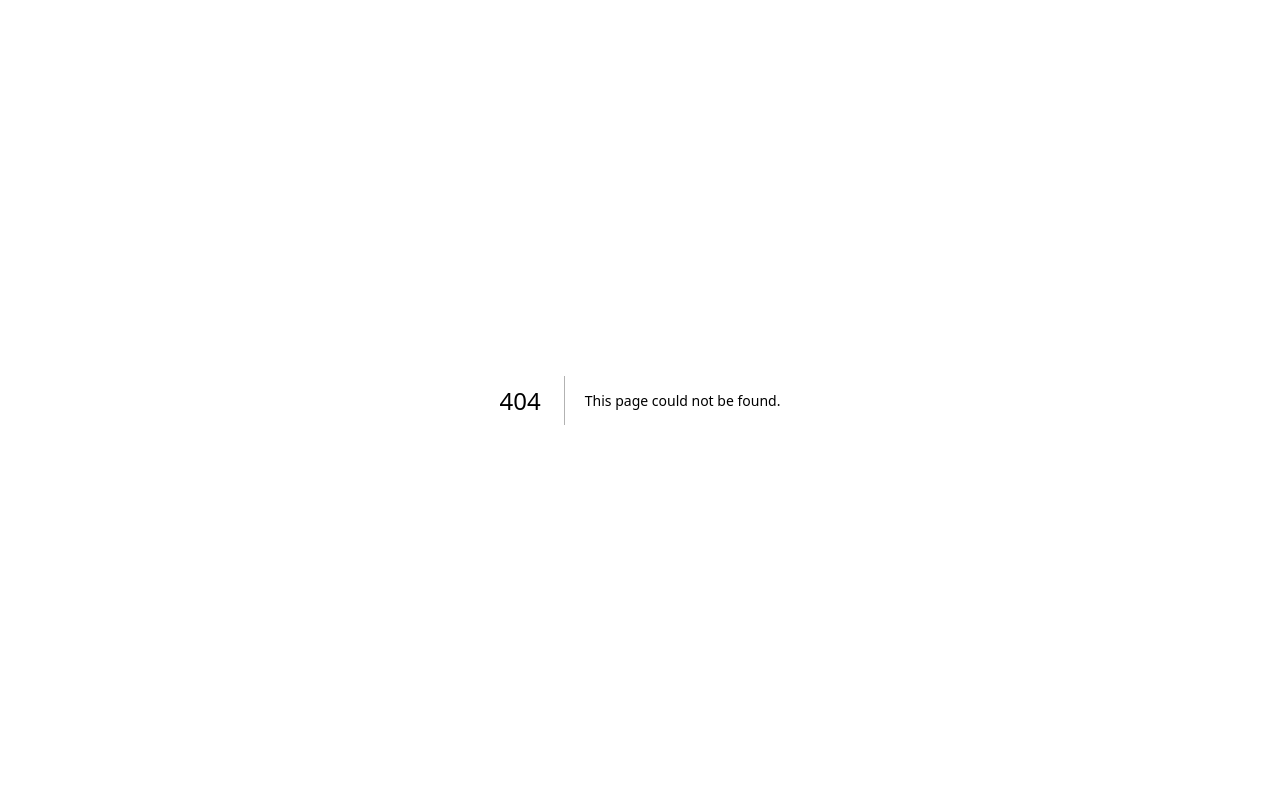
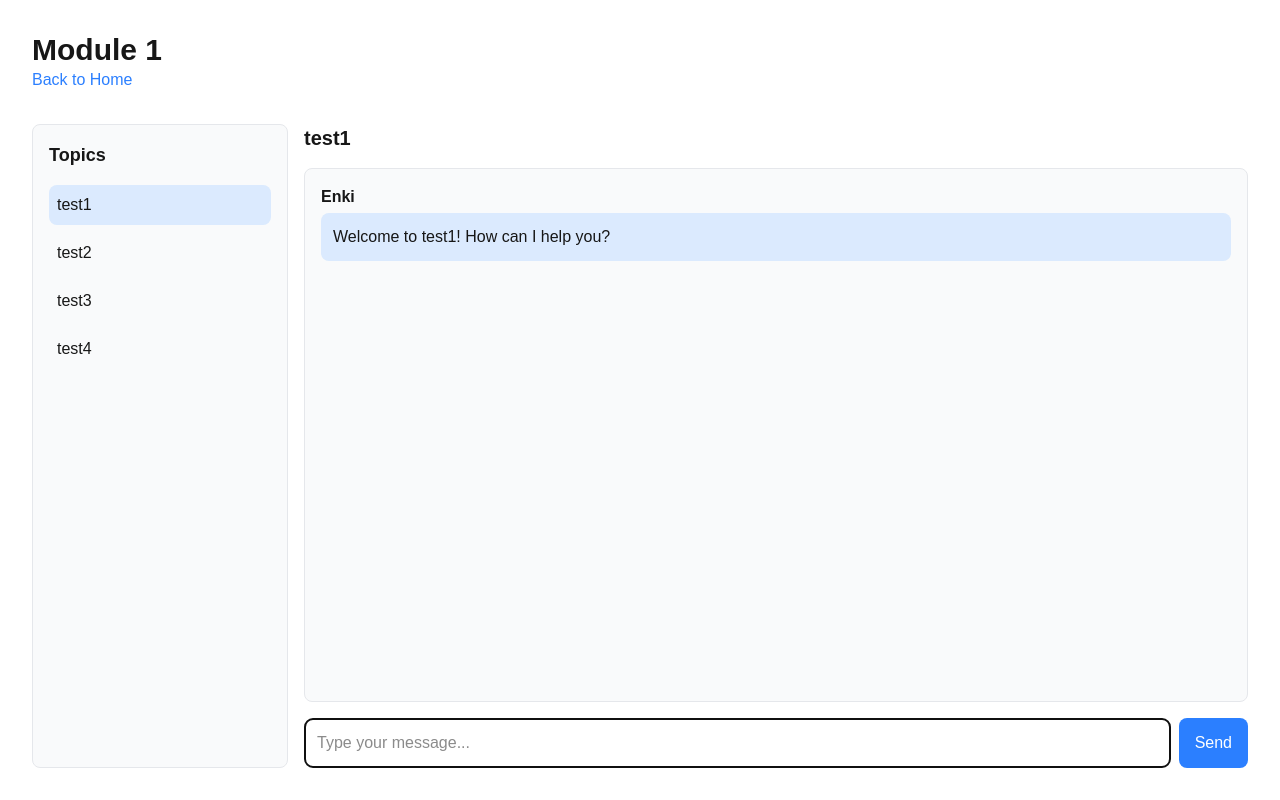
Before and after one commit to Lee-RoyDobson/Team-Project-Enki, a Next.js app in the folder enki/: page /chat_test in a window 1280 px wide. Before the commit this address had no page. Built offline with nearby package versions, Linux system fonts and the light colour scheme.

Commit message:
made chat page a component

```diff
--- /dev/null
+++ b/enki/src/app/chat_test/page.tsx
@@ -0,0 +1,14 @@
+"use client";
+
+import { ChatInterface } from "@/components/ChatInterface";
+
+export default function ChatPage() {
+  return (
+    <ChatInterface
+      initialTopic="test1"
+      topics={["test1", "test2", "test3", "test4"]}
+      title="Module 1"
+      backLink="/"
+    />
+  );
+}
--- a/enki/src/app/page.tsx
+++ b/enki/src/app/page.tsx
@@ -70,7 +70,7 @@ export default function Home() {
                     default: "bounce",
                   },
                   random: false,
-                  speed: 2,
+                  speed: 1,
                   straight: false,
                 },
                 number: {
@@ -107,7 +107,7 @@ export default function Home() {
         </p>
 
         <div className="mt-8">
-          <Link href="/chat">
+          <Link href="/chat_test">
             <button className="px-6 py-3 rounded-full bg-blue-600 text-white hover:bg-blue-700 transition-colors duration-200 shadow-lg cursor-pointer">
               Get Started
             </button>
--- a/enki/src/app/chat/page.tsx
+++ b/enki/src/components/ChatInterface.tsx
@@ -10,9 +10,23 @@ type Message = {
   content: string;
 };
 
-export default function ChatPage() {
+interface ChatInterfaceProps {
+  initialTopic?: string;
+  topics?: string[];
+  showBackButton?: boolean;
+  backLink?: string;
+  title?: string;
+}
+
+export function ChatInterface({
+  initialTopic = "TEST TOPIC 1",
+  topics = ["TEST TOPIC 1", "TEST TOPIC 2", "TEST TOPIC 3", "TEST TOPIC 4", "TEST TOPIC 5"],
+  showBackButton = true,
+  backLink = "/",
+  title = "Chat Interface"
+}: ChatInterfaceProps) {
   // State management
-  const [selectedTopic, setSelectedTopic] = useState("TEST TOPIC 1");
+  const [selectedTopic, setSelectedTopic] = useState(initialTopic);
   const [inputMessage, setInputMessage] = useState("");
   const [messages, setMessages] = useState<Message[]>([
     {
@@ -20,15 +34,6 @@ export default function ChatPage() {
       content: `Welcome to ${selectedTopic}! How can I help you?`
     }
   ]);
-
-  // List of available topics
-  const topics = [
-    "TEST TOPIC 1",
-    "TEST TOPIC 2",
-    "TEST TOPIC 3",
-    "TEST TOPIC 4",
-    "TEST TOPIC 5"
-  ];
 
   // Event handlers
   const handleTopicSelect = (topic: string) => {
@@ -75,10 +80,12 @@ export default function ChatPage() {
   return (
     <div className="min-h-screen p-8 flex flex-col">
       <header className="mb-8">
-        <h1 className="text-3xl font-bold">Chat Interface</h1>
-        <Link href="/" className="text-blue-500 hover:underline">
-          Back to Home
-        </Link>
+        <h1 className="text-3xl font-bold">{title}</h1>
+        {showBackButton && (
+          <Link href={backLink} className="text-blue-500 hover:underline">
+            Back to Home
+          </Link>
+        )}
       </header>
 
       {/* Main content with sidebar and chat */}
```
Also changed, not shown: enki/src/components/ChatHeader.tsx (added).
